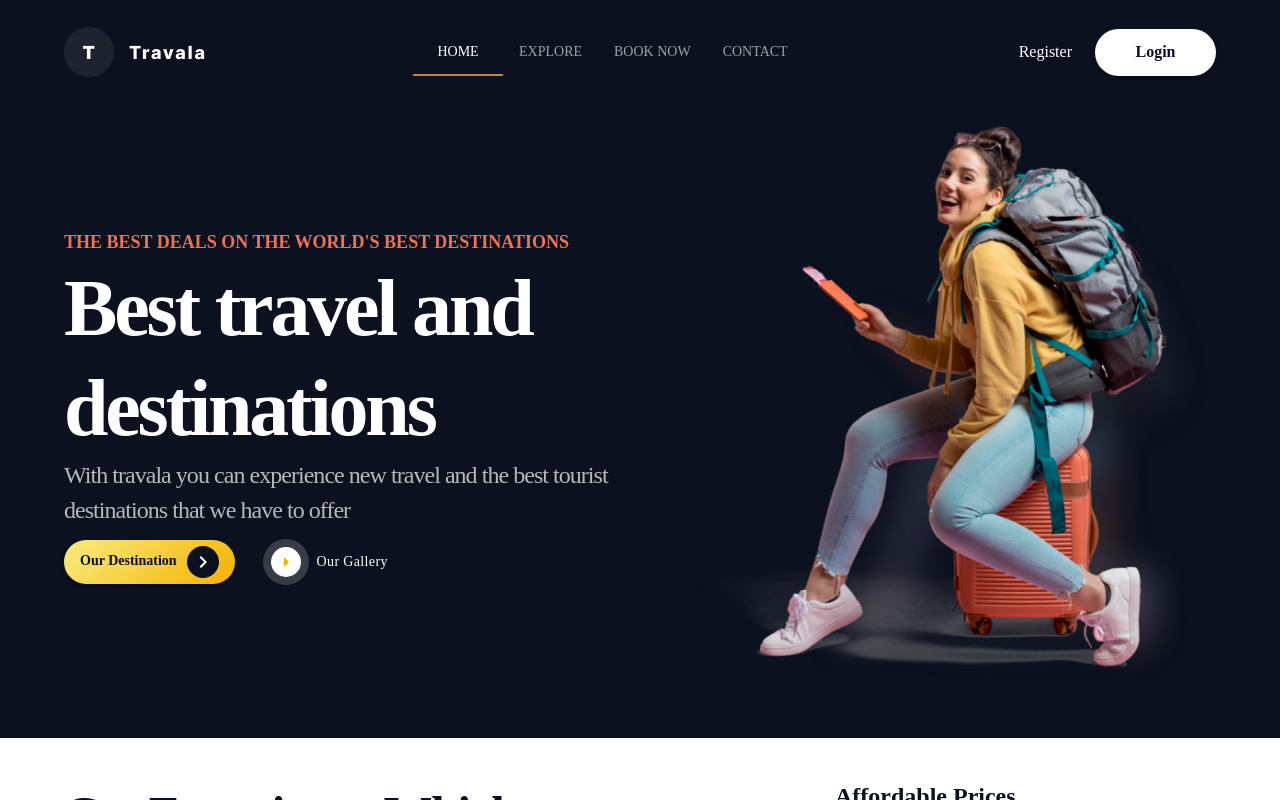
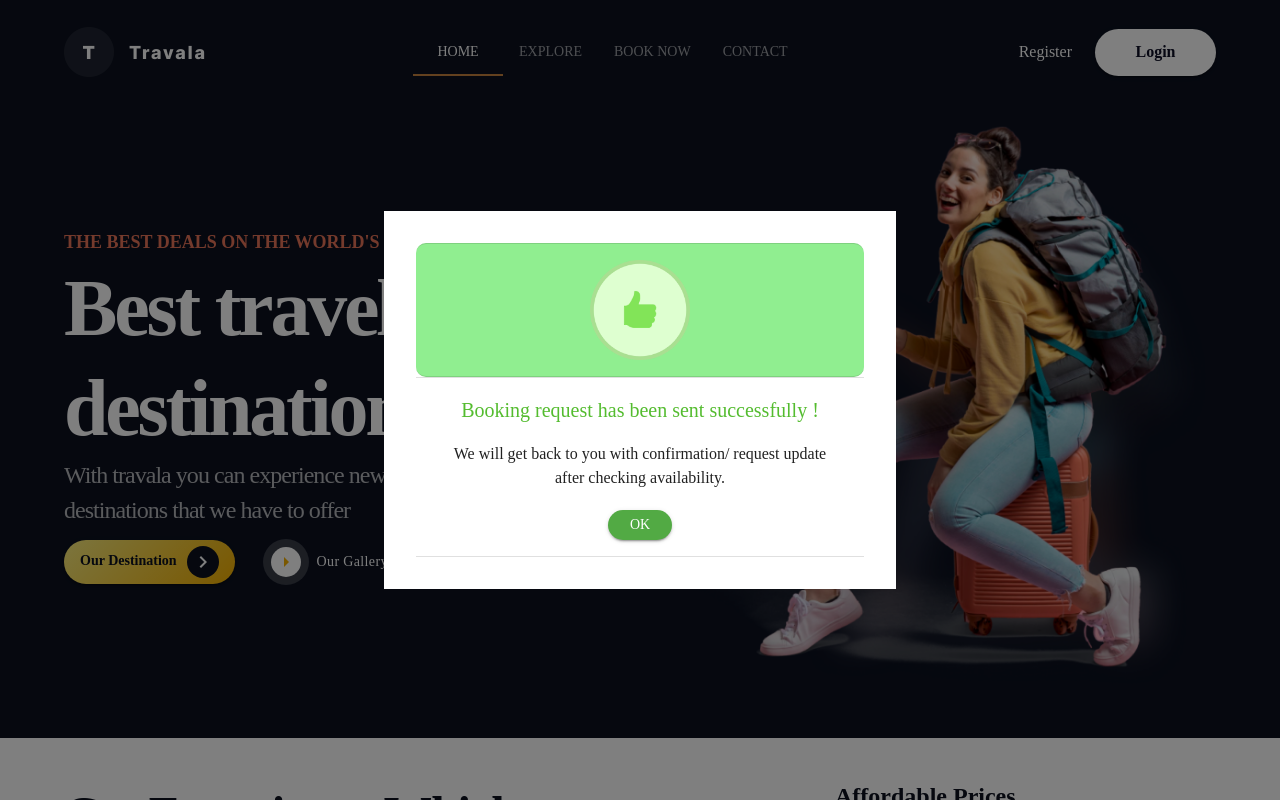
Before and after one commit to Software-Lifecycle-Consultants/slc-open-hms, a Next.js app: page / in a window 1280 px wide. Both pictures are taken after a click on the button "Our Gallery". Shown: the top 800 px of the page. Built offline with nearby package versions, Linux system fonts and the light colour scheme.

Commit message:
Created modal for successfull message

```diff
--- a/components/homePage/Banner.tsx
+++ b/components/homePage/Banner.tsx
@@ -1,12 +1,14 @@
 "use client";
-import { Box, Button, Grid, Typography } from "@mui/material";
-import React from "react";
+import { Box, Button, Grid, Typography, Modal, DialogContent } from "@mui/material";
 import Image from "next/image";
 import image from "../../public/images/homePage/heroSectionImage/mainImage.webp";
 import KeyboardArrowRightIcon from "@mui/icons-material/KeyboardArrowRight";
 import ArrowRightIcon from "@mui/icons-material/ArrowRight";
 import { bannerDetails } from "../../data/homePage";
 import { lora } from "../../app/fonts";
+import * as React from 'react';
+import image1 from "../../public/images/homePage/dialogBox/thumbUp.webp"
+
 
 /* Typography style for heading 5 */
 const typographyh5Style = {
@@ -80,9 +82,30 @@ const buttonTextStyle = {
     margin: "3px",
   },
 };
+// modal styles
+const style = {
+  position: 'absolute' as 'absolute',
+  top: '50%',
+  left: '50%',
+  transform: 'translate(-50%, -50%)',
+  width: '40%',
+  height: 'auto',
+  bgcolor: 'background.paper',
+  boxShadow: 50,
+  p: 4,
+  display: 'flex',
+  flexDirection: 'column',
+  alignItems: 'center',
+  justifyContent: 'center',
+};
+
 
 /* Banner functional component */
 const Banner = () => {
+  const [open, setOpen] = React.useState(false);
+  const handleOpen = () => setOpen(true);
+  const handleClose = () => setOpen(false);
+
   return (
     <>
       <Grid
@@ -137,7 +160,7 @@ const Banner = () => {
             </Button>
 
             {/* Button with arrow icon for mobile view */}
-            <Button variant="text" sx={buttonTextStyle}>
+            <Button variant="text" onClick={handleOpen} sx={buttonTextStyle}>
               <Box
                 sx={{
                   backgroundColor: "rgba(255, 255, 255, 0.18)",
@@ -167,6 +190,70 @@ const Banner = () => {
               </Box>
               {bannerDetails.bannercta2Caption}
             </Button>
+      {/* modal display the success */}
+          <Modal
+          keepMounted
+          open={open}
+          onClose={handleClose}
+          aria-labelledby="keep-mounted-modal-title"
+          aria-describedby="keep-mounted-modal-description"
+
+      >
+          <Box sx={style}>
+          <DialogContent
+          dividers
+          style={{
+            display: 'flex',
+            flexDirection: 'column',
+            alignItems: 'center',
+            justifyContent: 'center',
+            backgroundColor: 'lightgreen',
+            borderRadius:"10px",
+          }}
+        >
+          <Image
+          src={image1} alt="test" style={{ maxWidth: '25%', height: 'auto',}} />
+        </DialogContent>
+
+        <DialogContent
+          dividers
+          style={{
+            display: 'flex',
+            flexDirection: 'column',
+            alignItems: 'center',
+            justifyContent: 'center',
+            textAlign: 'center',
+          }}
+        >
+          <Typography id="keep-mounted-modal-title" variant="h6" component="h2" sx={{color: "#54BC2F",}}>
+          {bannerDetails.modalTitle}
+          </Typography>
+
+          <Typography id="keep-mounted-modal-description" sx={{ mt: 2, }}>
+          {bannerDetails.modalContentText}
+          </Typography>
+          <Button
+              variant="contained"
+              color="success"
+              autoFocus
+              onClick={handleClose}
+              sx={{
+                backgroundColor: "#52AA44",
+                width: "30px",
+                height: "30px",
+                borderRadius: "58px",
+                display: "flex",
+                alignItems: "center",
+                justifyContent: "center",
+                marginTop: "20px",
+              }}
+
+            >
+              Ok
+            </Button>
+            </DialogContent>
+        </Box>
+        </Modal>
           </Box>
         </Grid>
         {/* Right side of the banner - image */}
@@ -184,6 +271,7 @@ const Banner = () => {
           />
         </Grid>
       </Grid>
+
     </>
   );
 };
--- a/data/homePage.ts
+++ b/data/homePage.ts
@@ -31,6 +31,8 @@ export const bannerDetails = {
     "With travala you can experience new travel and the best tourist destinations that we have to offer",
   bannercta1Caption: "Our Destination",
   bannercta2Caption: "Our Gallery",
+  modalTitle: "Booking request has been sent successfully  !",
+  modalContentText: "We will get back to you with confirmation/ request update after checking availability.",
 };
 
 /* Assign title, description and image to the custom card of the home page*/
```
Also changed, not shown: public/images/homePage/dialogBox/thumbDown.webp (added), public/images/homePage/dialogBox/thumbUp.webp (added).
